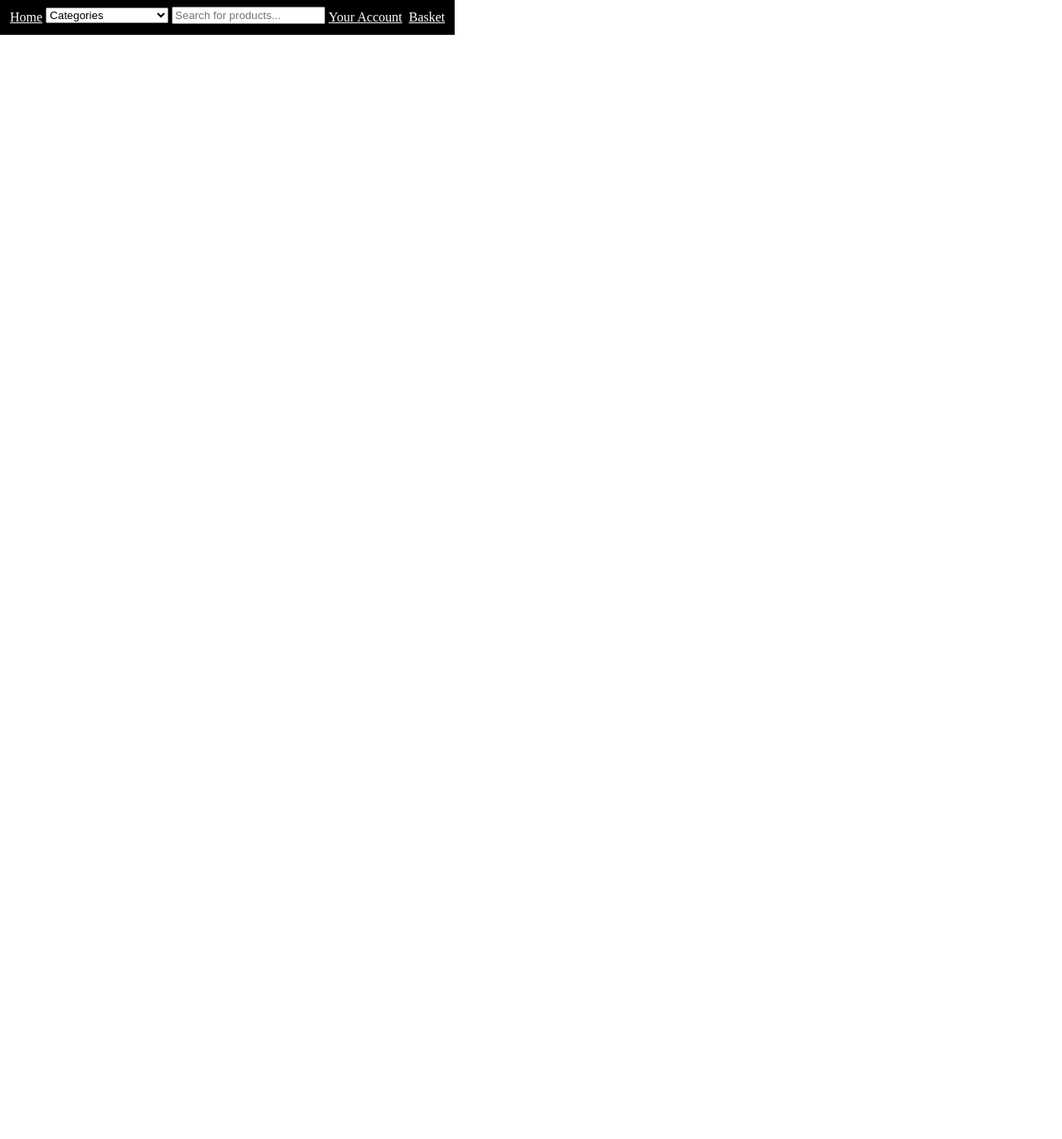
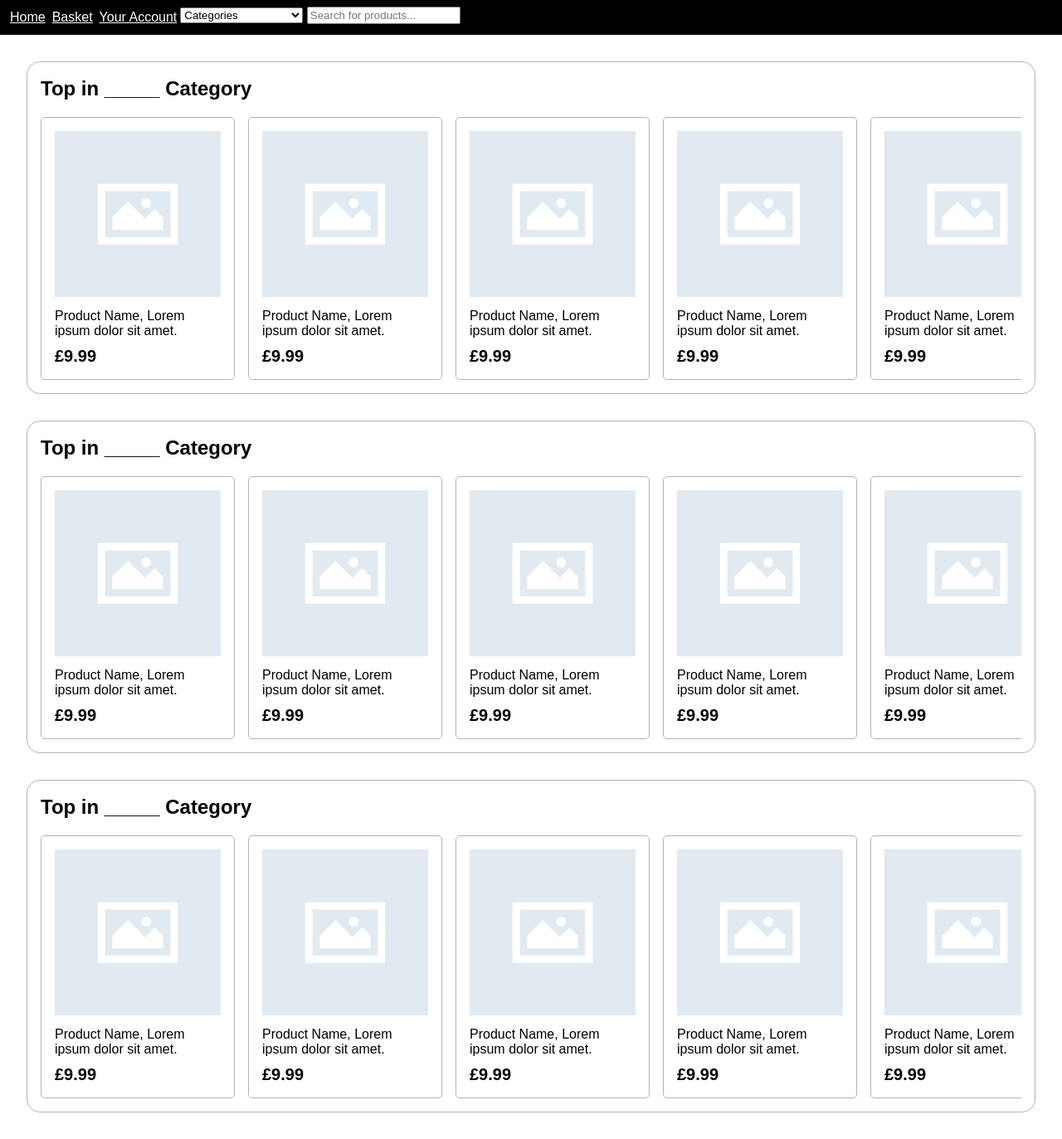
Before and after one commit to davisaur/CI536-IntegratedGroup, a PHP site: page / in a window 1280 px wide. Shown: the whole page at 83% size. Before the commit the page ends 42 px from the top, so only its background shows below. Run offline with PHP 8.4, Linux system fonts and the light colour scheme.

Commit message:
added item card scrolling on home page

```diff
--- a/index.html
+++ b/index.html
@@ -14,13 +14,165 @@
             <option value="0">Fashion</option>
             <option value="1">Electronics</option>
             <option value="2">Books</option>
-            <option value="3">DVDs, CDs & Media</option>
-            <option value="4">Home, Garden & DIY</option>
+            <option value="3">DVDs, CDs &amp; Media</option>
+            <option value="4">Home, Garden &amp; DIY</option>
             <option value="5">Pets</option>
         </select>
         <input type="text" placeholder="Search for products...">
         <a href="/basket" id="basket-button">Basket</a>
         <a href="/account" id="account-button">Your Account</a>
     </div>
+    <div class="home">
+        <div class="wrapper">
+            <h2>Top in _____ Category</h2>
+            <div class="container">
+                <div class="item">
+                    <img src="images/placeholder.jpeg" alt="" class="product-img">
+                    <h4 class="product-name">Product Name, Lorem ipsum dolor sit amet.</h4>
+                    <span role="text" class="product-price">£9.99</span>
+                </div>
+                <div class="item">
+                    <img src="images/placeholder.jpeg" alt="" class="product-img">
+                    <h4 class="product-name">Product Name, Lorem ipsum dolor sit amet.</h4>
+                    <span role="text" class="product-price">£9.99</span>
+                </div>
+                <div class="item">
+                    <img src="images/placeholder.jpeg" alt="" class="product-img">
+                    <h4 class="product-name">Product Name, Lorem ipsum dolor sit amet.</h4>
+                    <span role="text" class="product-price">£9.99</span>
+                </div>
+                <div class="item">
+                    <img src="images/placeholder.jpeg" alt="" class="product-img">
+                    <h4 class="product-name">Product Name, Lorem ipsum dolor sit amet.</h4>
+                    <span role="text" class="product-price">£9.99</span>
+                </div>
+                <div class="item">
+                    <img src="images/placeholder.jpeg" alt="" class="product-img">
+                    <h4 class="product-name">Product Name, Lorem ipsum dolor sit amet.</h4>
+                    <span role="text" class="product-price">£9.99</span>
+                </div>
+                <div class="item">
+                    <img src="images/placeholder.jpeg" alt="" class="product-img">
+                    <h4 class="product-name">Product Name, Lorem ipsum dolor sit amet.</h4>
+                    <span role="text" class="product-price">£9.99</span>
+                </div>
+                <div class="item">
+                    <img src="images/placeholder.jpeg" alt="" class="product-img">
+                    <h4 class="product-name">Product Name, Lorem ipsum dolor sit amet.</h4>
+                    <span role="text" class="product-price">£9.99</span>
+                </div>
+                <div class="item">
+                    <img src="images/placeholder.jpeg" alt="" class="product-img">
+                    <h4 class="product-name">Product Name, Lorem ipsum dolor sit amet.</h4>
+                    <span role="text" class="product-price">£9.99</span>
+                </div>
+                <div class="item">
+                    <img src="images/placeholder.jpeg" alt="" class="product-img">
+                    <h4 class="product-name">Product Name, Lorem ipsum dolor sit amet.</h4>
+                    <span role="text" class="product-price">£9.99</span>
+                </div>
+            </div>
+        </div>
+        <div class="wrapper">
+            <h2>Top in _____ Category</h2>
+            <div class="container">
+                <div class="item">
+                    <img src="images/placeholder.jpeg" alt="" class="product-img">
+                    <h4 class="product-name">Product Name, Lorem ipsum dolor sit amet.</h4>
+                    <span role="text" class="product-price">£9.99</span>
+                </div>
+                <div class="item">
+                    <img src="images/placeholder.jpeg" alt="" class="product-img">
+                    <h4 class="product-name">Product Name, Lorem ipsum dolor sit amet.</h4>
+                    <span role="text" class="product-price">£9.99</span>
+                </div>
+                <div class="item">
+                    <img src="images/placeholder.jpeg" alt="" class="product-img">
+                    <h4 class="product-name">Product Name, Lorem ipsum dolor sit amet.</h4>
+                    <span role="text" class="product-price">£9.99</span>
+                </div>
+                <div class="item">
+                    <img src="images/placeholder.jpeg" alt="" class="product-img">
+                    <h4 class="product-name">Product Name, Lorem ipsum dolor sit amet.</h4>
+                    <span role="text" class="product-price">£9.99</span>
+                </div>
+                <div class="item">
+                    <img src="images/placeholder.jpeg" alt="" class="product-img">
+                    <h4 class="product-name">Product Name, Lorem ipsum dolor sit amet.</h4>
+                    <span role="text" class="product-price">£9.99</span>
+                </div>
+                <div class="item">
+                    <img src="images/placeholder.jpeg" alt="" class="product-img">
+                    <h4 class="product-name">Product Name, Lorem ipsum dolor sit amet.</h4>
+                    <span role="text" class="product-price">£9.99</span>
+                </div>
+                <div class="item">
+                    <img src="images/placeholder.jpeg" alt="" class="product-img">
+                    <h4 class="product-name">Product Name, Lorem ipsum dolor sit amet.</h4>
+                    <span role="text" class="product-price">£9.99</span>
+                </div>
+                <div class="item">
+                    <img src="images/placeholder.jpeg" alt="" class="product-img">
+                    <h4 class="product-name">Product Name, Lorem ipsum dolor sit amet.</h4>
+                    <span role="text" class="product-price">£9.99</span>
+                </div>
+                <div class="item">
+                    <img src="images/placeholder.jpeg" alt="" class="product-img">
+                    <h4 class="product-name">Product Name, Lorem ipsum dolor sit amet.</h4>
+                    <span role="text" class="product-price">£9.99</span>
+                </div>
+            </div>
+        </div>
+        <div class="wrapper">
+            <h2>Top in _____ Category</h2>
+            <div class="container">
+                <div class="item">
+                    <img src="images/placeholder.jpeg" alt="" class="product-img">
+                    <h4 class="product-name">Product Name, Lorem ipsum dolor sit amet.</h4>
+                    <span role="text" class="product-price">£9.99</span>
+                </div>
+                <div class="item">
+                    <img src="images/placeholder.jpeg" alt="" class="product-img">
+                    <h4 class="product-name">Product Name, Lorem ipsum dolor sit amet.</h4>
+                    <span role="text" class="product-price">£9.99</span>
+                </div>
+                <div class="item">
+                    <img src="images/placeholder.jpeg" alt="" class="product-img">
+                    <h4 class="product-name">Product Name, Lorem ipsum dolor sit amet.</h4>
+                    <span role="text" class="product-price">£9.99</span>
+                </div>
+                <div class="item">
+                    <img src="images/placeholder.jpeg" alt="" class="product-img">
+                    <h4 class="product-name">Product Name, Lorem ipsum dolor sit amet.</h4>
+                    <span role="text" class="product-price">£9.99</span>
+                </div>
+                <div class="item">
+                    <img src="images/placeholder.jpeg" alt="" class="product-img">
+                    <h4 class="product-name">Product Name, Lorem ipsum dolor sit amet.</h4>
+                    <span role="text" class="product-price">£9.99</span>
+                </div>
+                <div class="item">
+                    <img src="images/placeholder.jpeg" alt="" class="product-img">
+                    <h4 class="product-name">Product Name, Lorem ipsum dolor sit amet.</h4>
+                    <span role="text" class="product-price">£9.99</span>
+                </div>
+                <div class="item">
+                    <img src="images/placeholder.jpeg" alt="" class="product-img">
+                    <h4 class="product-name">Product Name, Lorem ipsum dolor sit amet.</h4>
+                    <span role="text" class="product-price">£9.99</span>
+                </div>
+                <div class="item">
+                    <img src="images/placeholder.jpeg" alt="" class="product-img">
+                    <h4 class="product-name">Product Name, Lorem ipsum dolor sit amet.</h4>
+                    <span role="text" class="product-price">£9.99</span>
+                </div>
+                <div class="item">
+                    <img src="images/placeholder.jpeg" alt="" class="product-img">
+                    <h4 class="product-name">Product Name, Lorem ipsum dolor sit amet.</h4>
+                    <span role="text" class="product-price">£9.99</span>
+                </div>
+            </div>
+        </div>
+    </div>
 </body>
 </html>
--- a/stylesheets/styles.css
+++ b/stylesheets/styles.css
@@ -1,12 +1,9 @@
-* {
-    box-sizing: border-box;
-}
-
 body {
-    /* font-family: 'Gill Sans', 'Gill Sans MT', Calibri, 'Trebuchet MS', sans-serif; */
+    font-family: Arial, Helvetica, sans-serif;
     margin: 0px;
 }
 
+/* ----- Navbar ----- */
 .topnav {
     overflow: hidden;
     background-color: black ;
@@ -21,7 +18,7 @@ body {
     color: white;
 }
 
-.topnav {
+/* .topnav {
     float: left;
 }
 
@@ -31,8 +28,57 @@ body {
 
 .topnav #account-button {
     float: right;
-}
+} */
 
 .topnav a:hover {
     background-color: darkgray;
 }
+
+/* ----- Item Scroll ----- */
+
+.wrapper {
+    border: 1px solid rgb(179, 179, 179);
+    border-radius: 1em;
+    margin: 2em;
+    padding: 1em;
+}
+
+.wrapper h2 {
+    margin-top: 2px;
+}
+
+
+.container {
+    display: flex;
+    overflow: scroll;
+    /* margin: 1em; */
+}
+
+.item {
+    border: 1px solid rgb(179, 179, 179);
+    border-radius: 5px;
+    margin-right: 1em;
+    padding: 1em;
+    width: 250px;
+    min-width: 200px;
+}
+
+.item:hover {
+    transform: scale(1.03);
+}
+
+.product-name {
+    font-weight: 100;
+    margin: 10px 0;
+}
+
+.product-price {
+    font-size: 20px;
+    font-weight: 600;
+}
+
+.product-img {
+    width: 100%;
+    max-height: 300px;
+    object-fit: cover;
+}
```
Also changed, not shown: images/placeholder.jpeg (added).
